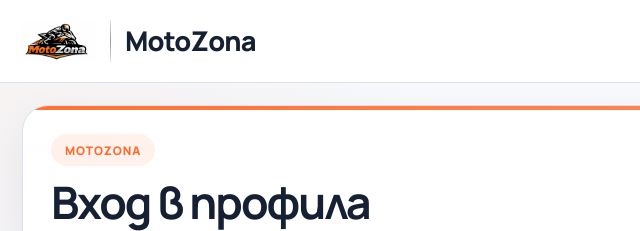
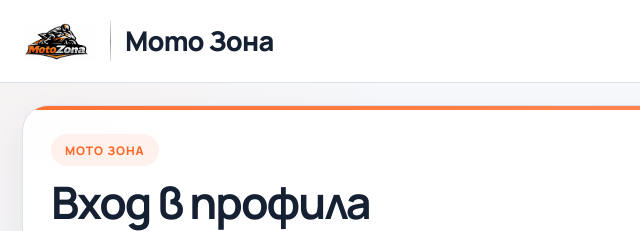
Before and after one commit to N1koLa-99/Moto-Zona-Frontend, a plain HTML site: page Login.html in a window 1280 px wide. Shown: the top 231 px of the page, 0-640 px from the left. Drawn offline with Linux system fonts and the light colour scheme.

Commit message:
упдате

```diff
--- a/Login.html
+++ b/Login.html
@@ -35,7 +35,7 @@
           class="brand__logo"
         />
         <span class="brand__divider" aria-hidden="true"></span>
-        <span class="brand__text">MotoZona</span>
+        <span class="brand__text">Мото Зона</span>
       </a>
 
       <div class="topbar__actions">
@@ -51,7 +51,7 @@
       <section class="auth-panel">
         <article class="auth-card auth-card--main">
           <div class="auth-card__head">
-            <div class="auth-card__eyebrow">MOTOZONA</div>
+            <div class="auth-card__eyebrow">Мото Зона</div>
             <h1>Вход в профила</h1>
             <p>
               Влез в акаунта си, за да управляваш обявите, профила и запазените си активности.
```
Also changed, not shown: ListingDetails.html (+1 -1 lines), PrivacyPolicy.html (+2 -2 lines), Profile.html (+1 -1 lines), Register.html (+2 -2 lines).
